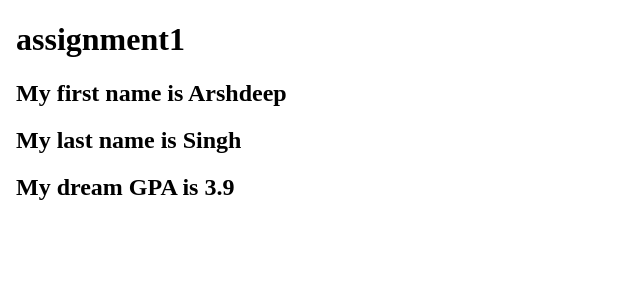
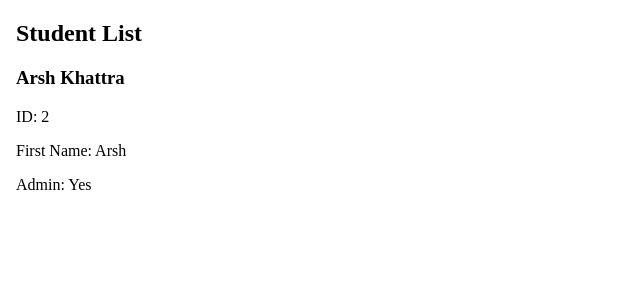
Before and after one commit to arsh012345/Arshdeep_Singh_Learning_Angular, an Angular app: page / in a window 1280 px wide. Shown: the top 300 px of the page, without its empty margins (0-640 px from the left). Built offline with nearby package versions, Linux system fonts and the light colour scheme.

Commit message:
Created HTML tags for chosen datatype and added two structural directives and assignment 2 is done here

```diff
--- a/src/app/app.component.html
+++ b/src/app/app.component.html
@@ -1,13 +1,20 @@
 <html>
 <head>
-  <title>
-    Assignment-1
-  </title>
+<title>
+students
+</title>
 </head>
 <body>
-<h1>{{title}}</h1>
-<h2>My first name is {{Firstname}}</h2>
-<h2>My last name is {{lastname}}</h2>
-<h2>My dream GPA is {{My_dream_GPA}}</h2>
+<div class="container">
+  <h2>Student List</h2>
+  <div *ngFor="let students of students" class="students">
+    <div *ngIf="students.isAdmin">
+    <h3>{{ students.first_Name }} {{ students.last_Name }}</h3>
+    <p>ID: {{ students.id }}</p>
+    <p>First Name: {{ students.first_Name }}</p>
+    <p>Admin: {{ students.isAdmin ? 'Yes' : 'No' }}</p>
+    </div>
+  </div>
+</div>
 </body>
 </html>
--- a/src/app/app.component.ts
+++ b/src/app/app.component.ts
@@ -1,16 +1,19 @@
 import { Component } from '@angular/core';
 import { RouterOutlet } from '@angular/router';
+import {studentsInfo} from "./studentsInfo";
+import {NgForOf, NgIf} from "@angular/common";
 
 @Component({
   selector: 'app-root',
   standalone: true,
-  imports: [RouterOutlet],
+  imports: [RouterOutlet, NgForOf, NgIf],
   templateUrl: './app.component.html',
   styleUrl: './app.component.css'
 })
 export class AppComponent {
-  title = 'assignment1';
-  Firstname: string ='Arshdeep';
-  lastname: string = 'Singh';
-  My_dream_GPA: number = 3.9;
+  students: studentsInfo[] = [
+    { id: 1, first_Name: 'John', last_Name: 'Doe', isAdmin: false, date_Born: new Date('2000-01-01') },
+    { id: 2, first_Name: 'Arsh', last_Name: 'Khattra', isAdmin: true, date_Born: new Date('1998-12-25') },
+    { id: 3, first_Name: 'Alice', last_Name: 'Johnson', isAdmin: false } //optional Date
+  ];
 }
--- /dev/null
+++ b/src/app/studentsInfo.ts
@@ -0,0 +1,7 @@
+export interface studentsInfo {
+  id: number;
+  first_Name: string;
+  last_Name: string;
+  isAdmin?: boolean;
+  date_Born?: Date; // Optional
+}
```
Also changed, not shown: src/app/models/data-type.model.ts (deleted, +0 -7 lines).
